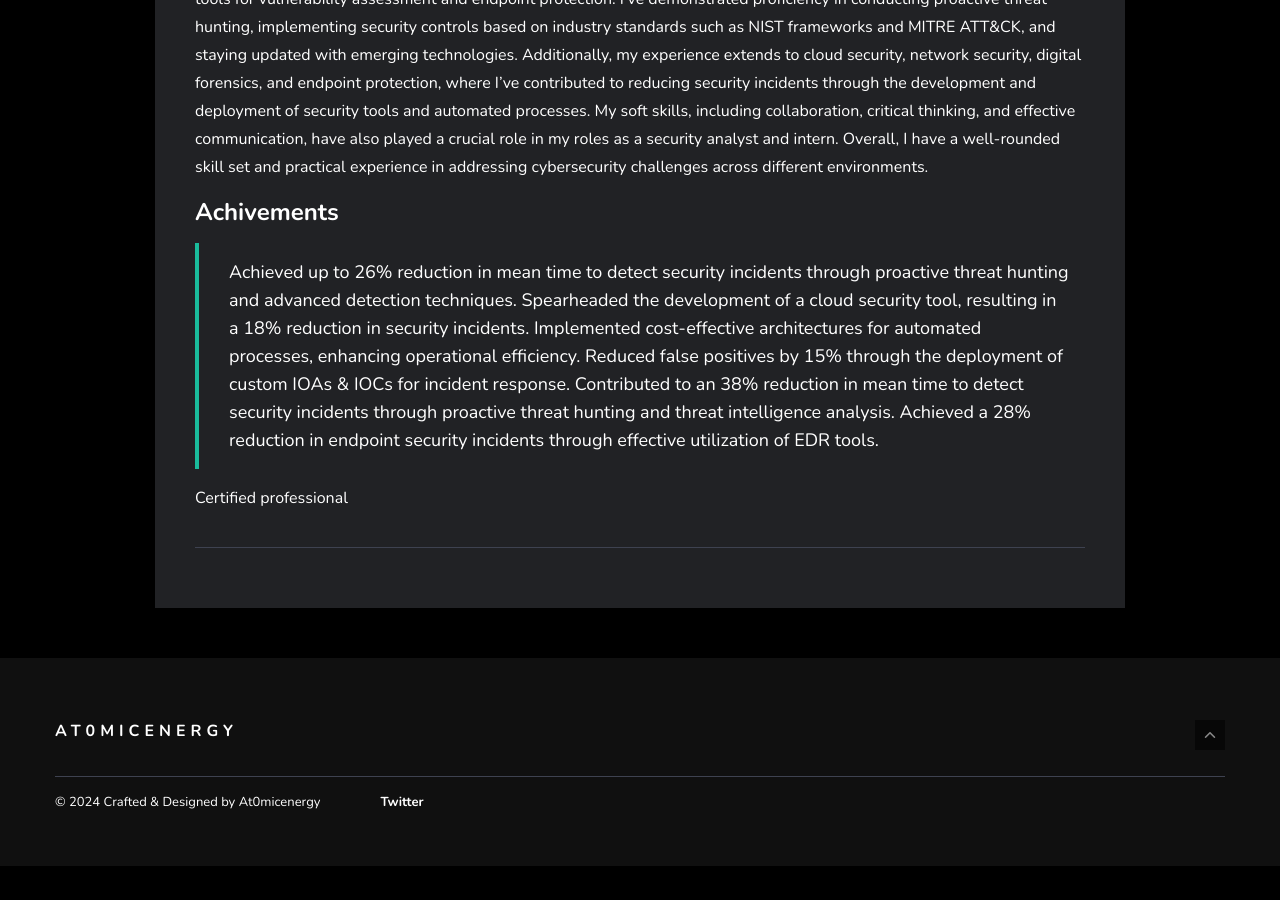
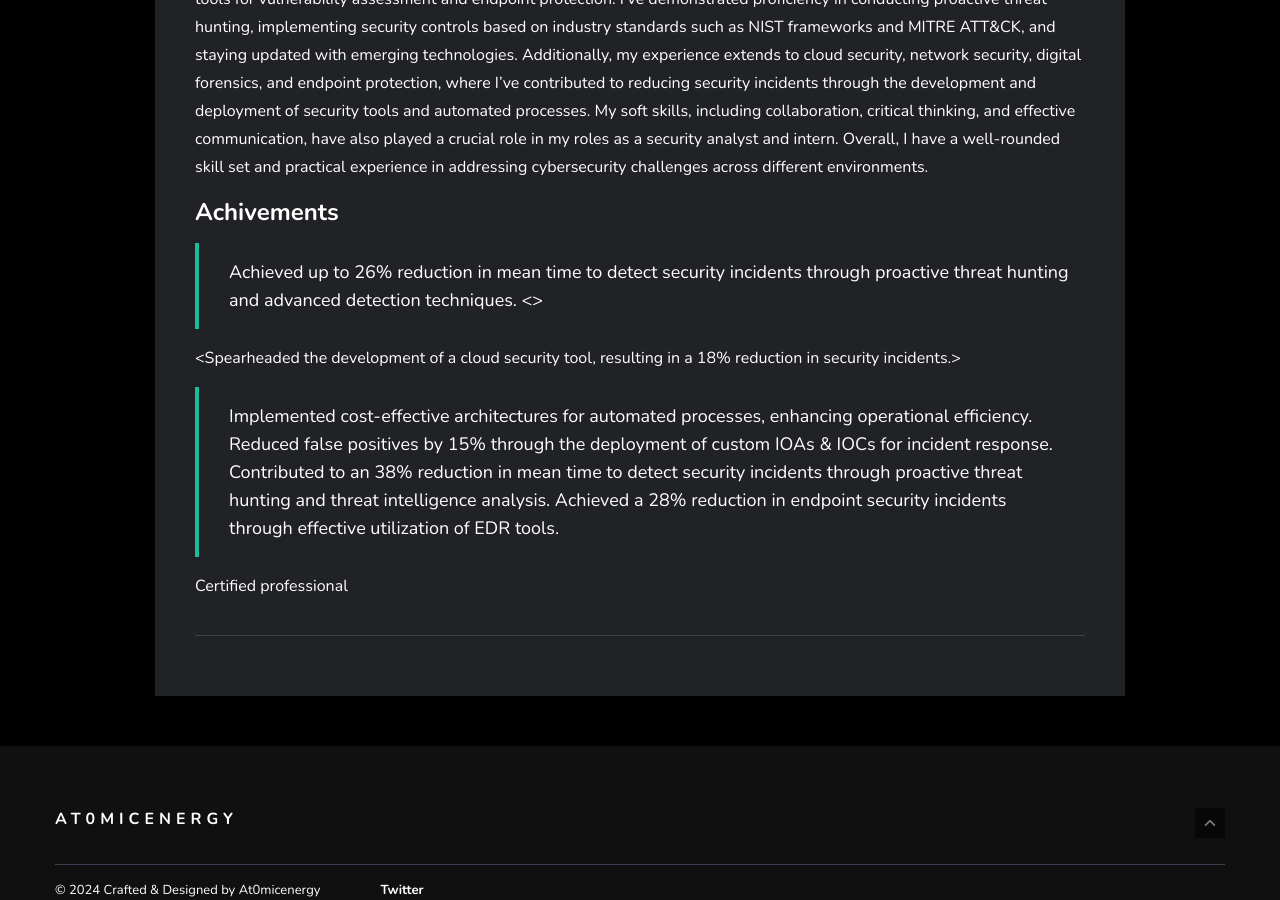
Before and after one commit to At0micenergy/Blog, a Jekyll site: the page built from _pages/about.md, in a window 1280 px wide and 900 px high, scrolled down 983 px. Built offline with Jekyll 4.4.1, drawn with Linux system fonts in a browser that asks for light colours; nearby versions of some CDN libraries; a script that is not in the unit is left out; before the commit the page ends 1849 px from its top, so only the background shows below that; some of the changed lines change nothing that is shown.

Commit message:
About
Update on about section

```diff
--- a/_pages/about.md
+++ b/_pages/about.md
@@ -11,8 +11,8 @@ I possess a strong background in cybersecurity with a focus on various domains s
 
 ### Achivements
 
-> Achieved up to 26% reduction in mean time to detect security incidents through proactive threat hunting and advanced detection techniques.
-> Spearheaded the development of a cloud security tool, resulting in a 18% reduction in security incidents.
+> Achieved up to 26% reduction in mean time to detect security incidents through proactive threat hunting and advanced detection techniques. <>
+<Spearheaded the development of a cloud security tool, resulting in a 18% reduction in security incidents.>
 > Implemented cost-effective architectures for automated processes, enhancing operational efficiency.
 > Reduced false positives by 15% through the deployment of custom IOAs & IOCs for incident response.
 > Contributed to an 38% reduction in mean time to detect security incidents through proactive threat hunting and threat intelligence analysis.
```
